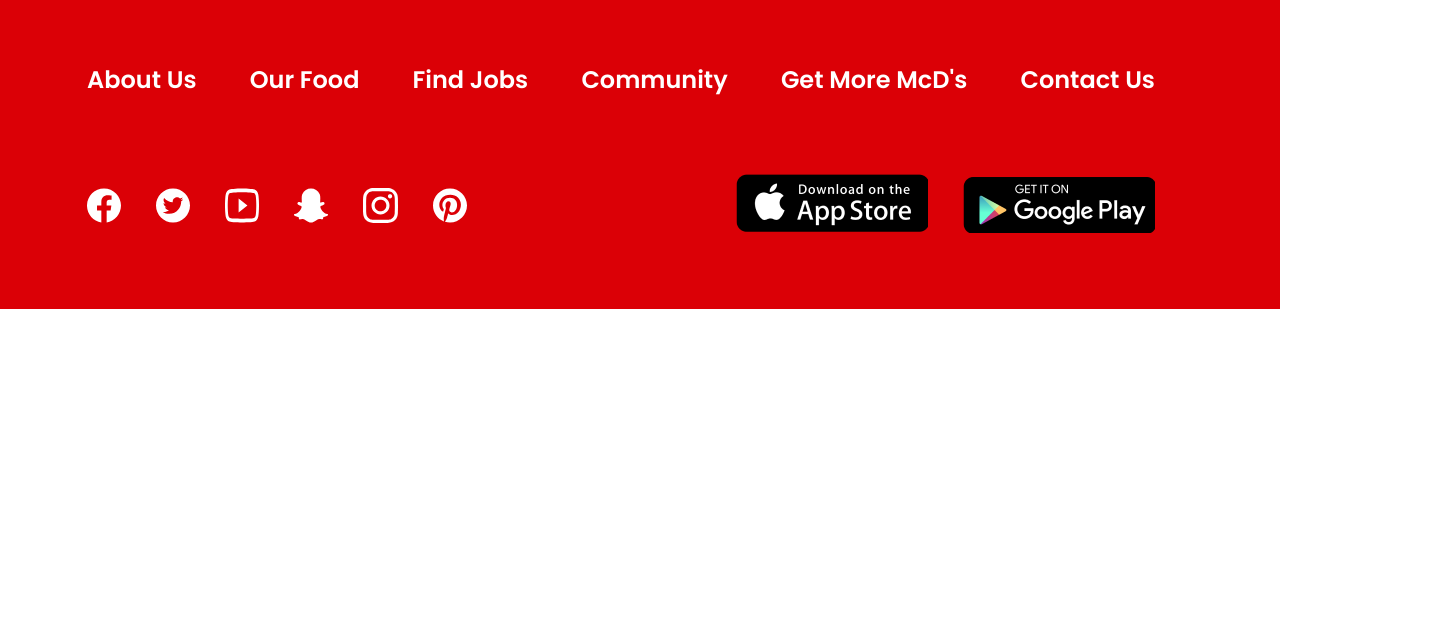
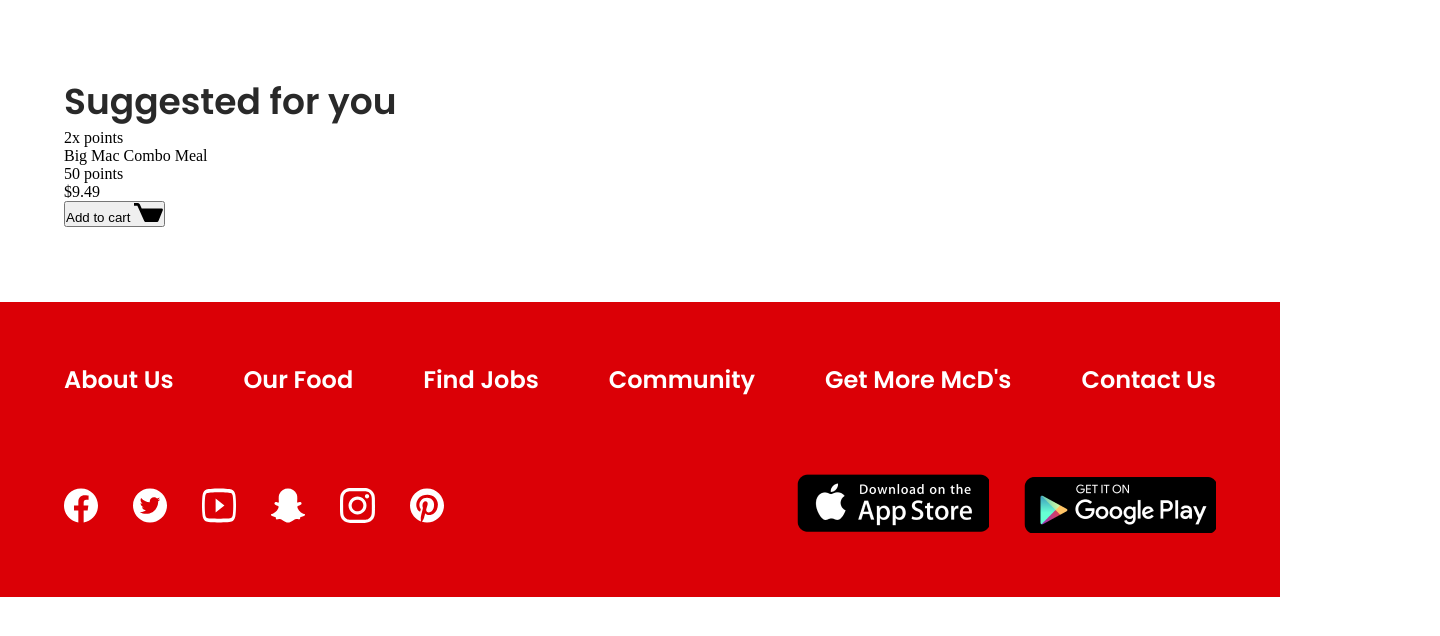
Before and after one commit to katieagne/bcxmcd, a React (Create React App) app: page / in a window 1280 px wide. Shown: the top 636 px of the page, 1440 px wide, since content can reach past the window. Built offline with nearby package versions, Linux system fonts and the light colour scheme.

Commit message:
create suggested section component

```diff
--- a/src/App.js
+++ b/src/App.js
@@ -1,9 +1,11 @@
 import "./App.scss";
 import Footer from "./components/Footer/Footer";
+import Suggested from "./components/Suggested/Suggested";
 
 function App() {
   return (
     <div className="App">
+      <Suggested />
       <Footer />
     </div>
   );
--- a/src/components/Footer/footer.scss
+++ b/src/components/Footer/footer.scss
@@ -4,12 +4,11 @@
 
 .footer {
   background-color: $accent;
-  height: 309px;
   width: 100%;
 
   &__container {
     max-width: 1440px;
-    padding: 62px 125px 125px 87px;
+    padding: 60px 4rem;
     margin: auto;
   }
 
--- a/src/components/Suggested/Suggested.js
+++ b/src/components/Suggested/Suggested.js
@@ -0,0 +1,28 @@
+import React from "react";
+import "./suggested.scss";
+import cart from "../../assets/icons/cart.svg";
+
+const Suggested = () => {
+  return (
+    <section className="suggested">
+      <div className="suggested__container">
+        <h2 className="suggested__title">Suggested for you</h2>
+        <div className="suggested__card-container">
+          <div className="suggested__card">
+            <div className="suggested__card-img">
+              <p className="suggested__points">2x points</p>
+            </div>
+            <p className="suggested__text">Big Mac Combo Meal</p>
+            <p className="suggested__text">50 points</p>
+            <p className="suggested__text">$9.49</p>
+            <button className="suggested__btn">
+              Add to cart <img src={cart} />
+            </button>
+          </div>
+        </div>
+      </div>
+    </section>
+  );
+};
+
+export default Suggested;
--- a/src/components/Suggested/suggested.scss
+++ b/src/components/Suggested/suggested.scss
@@ -0,0 +1,18 @@
+@import "../../partials/mixins";
+@import "../../partials/typography";
+@import "../../partials/variables";
+
+.suggested {
+  width: 100%;
+
+  &__container {
+    width: 1440px;
+    margin: auto;
+    padding: 75px 4rem;
+  }
+
+  &__title {
+    @include header;
+    color: $text;
+  }
+}
```
Also changed, not shown: src/assets/icons/down.svg (added).
